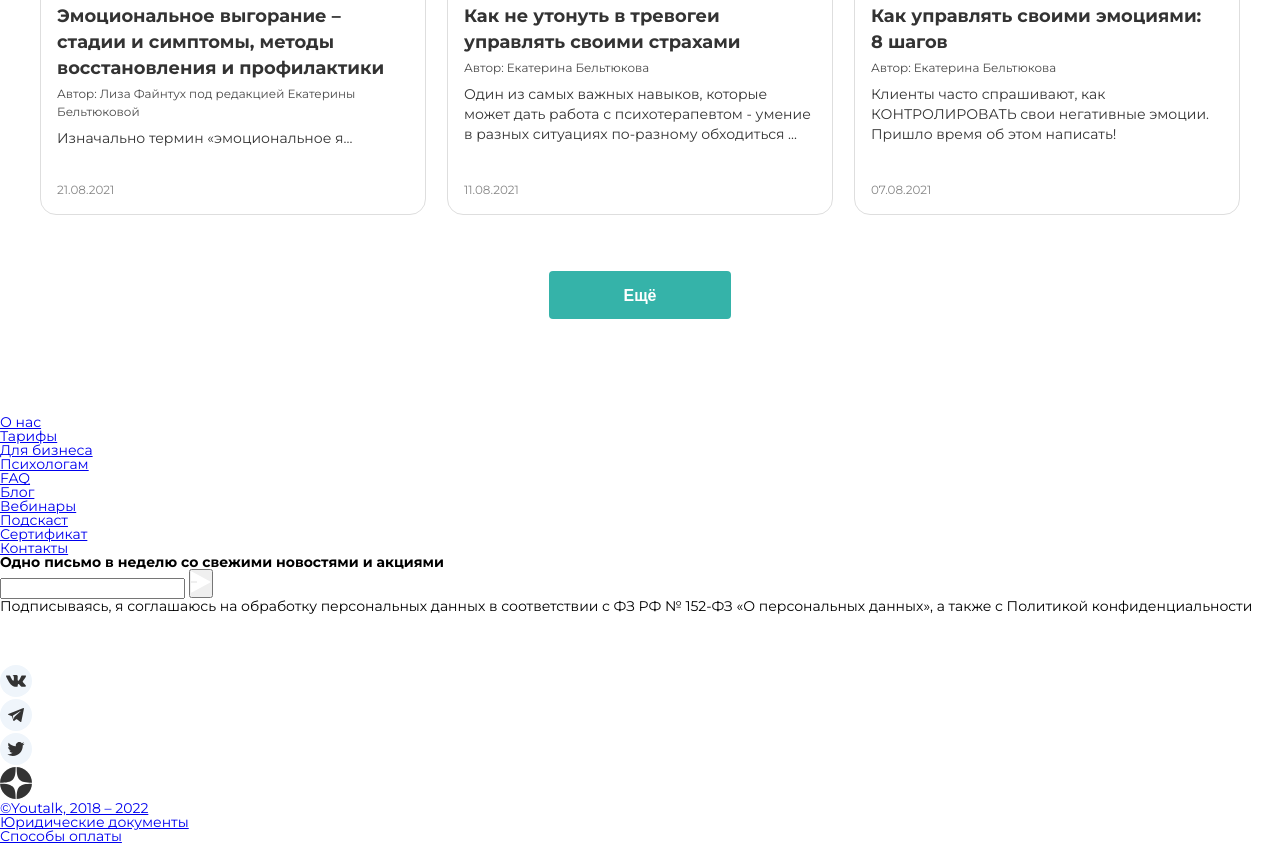
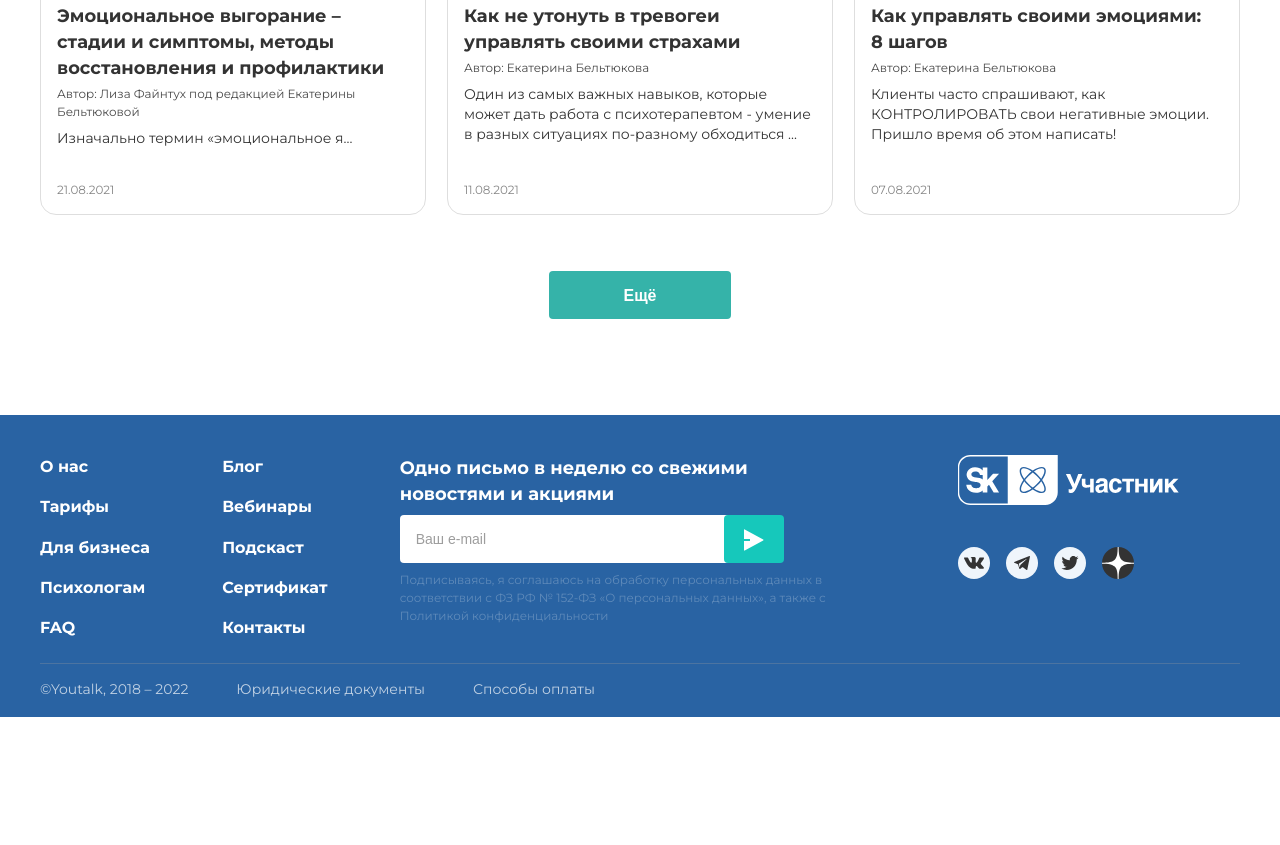
Before and after one commit to maxim-bekish/youtalk, a plain HTML site: page index.html in a window 1280 px wide. Shown: the part 1596-2441 px from the top of the page. After the commit the page ends 2313 px from the top, so only its background shows below. Drawn offline with Linux system fonts and the light colour scheme.

Commit message:
all-footer

```diff
--- a/css/all_css.css
+++ b/css/all_css.css
@@ -1,6 +1,12 @@
 html {
   font-family: "Montserrat";
-  font-weight: 400px;
+  font-weight: 400;
   font-size: 14px;
   line-height: 14px;
 }
+a{
+      text-decoration: none;
+}
+li{
+      list-style-type: none;
+}
--- a/css/css.css
+++ b/css/css.css
@@ -18,12 +18,11 @@ nav {
 }
 .header-section-row__right li {
   margin-left: 30px;
-  list-style-type: none;
+
   display: flex;
   align-items: center;
 }
 .header-section-row__right a {
-  text-decoration: none;
   color: rgba(51, 51, 51, 1);
   font-weight: 500;
   font-size: 1rem;
@@ -64,14 +63,14 @@ nav {
 
 .nav-tag ul {
   margin-bottom: 23px;
-  list-style-type: none;
+
   display: flex;
   flex-wrap: wrap;
   align-items: center;
 }
 .nav-tag li {
   margin-right: 8px;
-  list-style-type: none;
+
   display: flex;
   align-items: center;
   border: 1px solid #c1c5cd;
@@ -82,7 +81,6 @@ nav {
   font-weight: 600;
   font-size: 1rem;
   line-height: 1.17rem;
-  text-decoration: none;
 }
 .tab-history span {
   font-size: 0.85rem;
@@ -258,3 +256,110 @@ nav {
     +
     +
     +  */
+
+footer {
+  background: rgba(41, 99, 163, 1);
+  padding: 40px 0 17px 0;
+}
+.footer-row-up {
+  margin-bottom: 24px;
+  display: flex;
+  justify-content: space-between;
+}
+
+.footer-list {
+  min-height: 184px;
+  display: flex;
+  justify-content: space-between;
+  flex-direction: column;
+}
+
+.footer-row-up a {
+  font-weight: 700;
+  font-size: 1.14rem;
+  line-height: 1.71rem;
+  color: #fff;
+}
+.footer_search_wrapper {
+  max-width: 486px;
+}
+.footer_search_input {
+  margin-bottom: 8px;
+  display: flex;
+  align-items: center;
+  max-width: 384px;
+}
+.footer_search_wrapper h4 {
+  max-width: 356px;
+  margin-bottom: 8px;
+  font-weight: 700;
+  font-size: 1.28rem;
+  line-height: 1.85rem;
+  color: #fff;
+}
+.footer_search_input input {
+  font-size: 1rem;
+  padding-left: 16px;
+  line-height: 1.42rem;
+  width: 384px;
+  height: 48px;
+  border-radius: 4px;
+  border: 0;
+}
+
+.footer_search_input > input::placeholder {
+  border: 0;
+  font-size: 1rem;
+  line-height: 1.42rem;
+  color: #9d9d9d;
+}
+
+.footer_search_input input:focus {
+  outline: none;
+}
+.footer_search_input button {
+  outline: none;
+  background: rgba(22, 200, 187, 1);
+  width: 64px;
+  height: 48px;
+  border: 0;
+  border-radius: 4px;
+  padding: 14px 20px;
+  margin: 0 0px 0 -10px;
+}
+.footer_search_wrapper p {
+  font-size: 0.85rem;
+  color: rgba(255, 255, 255, 0.25);
+  line-height: 1.28rem;
+}
+.mini_logo_social_network {
+  padding-top: 40px;
+  display: flex;
+}
+.mini_logo_social_network div {
+  margin-right: 16px;
+}
+
+.all_logo_social_network {
+  margin-right: 61px;
+  display: flex;
+  flex-direction: column;
+
+}
+.footer-row-down {
+  border-top: 1px solid rgba(157, 157, 157, 0.3);
+  padding-top: 16px;
+}
+.footer-row-down ul {
+  display: flex;
+}
+.footer-row-down li {
+  padding-right: 48px;
+}
+
+.footer-row-down a {
+  font-size: 1rem;
+  line-height: 1.42rem;
+  opacity: 0.7;
+  color: #fff;
+}
--- a/css/reset.css
+++ b/css/reset.css
@@ -7,6 +7,7 @@ label,
 ul,
 a,
 p,
+input,
 span,
 li,
 button,
@@ -23,6 +24,7 @@ caption {
   margin-block-end: 0;
   margin: 0;
   padding: 0;
+  font-weight: normal;
 }
 
 table {
--- a/index.html
+++ b/index.html
@@ -166,7 +166,7 @@
         <section class="section-Down">
 
 
-          <!-- 111111111111111 -->
+
           <div class="wrapper-mini">
             <div>
               <div class="wrapper__img wrapper__img_girl_sleep">
@@ -191,7 +191,7 @@
             <span>21.08.2021</span>
           </div>
 
-          <!-- 22222222222222222222222 -->
+
           <div class="wrapper-mini">
             <div>
               <div class="wrapper__img wrapper__img_girl_sea">
@@ -214,7 +214,7 @@
             <span>11.08.2021</span>
           </div>
 
-          <!-- 3333333333333333333333333 -->
+
           <div class="wrapper-mini">
             <div>
               <div class="wrapper__img wrapper__img_evil_stick">
@@ -237,7 +237,7 @@
             <span>07.08.2021</span>
           </div>
 
-          <!-- 444444444444444444444 -->
+
           <div class="wrapper-mini">
             <div>
               <div class="wrapper__img wrapper__img_woman-laptop">
@@ -259,7 +259,7 @@
             <span>21.08.2021</span>
           </div>
 
-          <!-- 55555555555555555555555 -->
+
           <div class="wrapper-mini">
             <div>
               <div class="wrapper__img wrapper__img_woman-laptop-two">
@@ -285,7 +285,7 @@
             <span>11.08.2021</span>
           </div>
 
-          <!-- 66666666666666666666666 -->
+
           <div class="wrapper-mini">
             <div>
               <div class="wrapper__img wrapper__img_people">
@@ -316,29 +316,31 @@
     </div>
   </main>
   <footer>
-    <div class="section-row">
-      <div>
-        <ul>
-          <li> <a href="#"> О нас </a></li>
-          <li> <a href="#"> Тарифы </a> </li>
-          <li> <a href="#"> Для бизнеса </a> </li>
-          <li> <a href="#"> Психологам </a> </li>
-          <li> <a href="#"> FAQ </a> </li>
-        </ul>
+    <div class="container">
+
+      <div class="footer-row-up">
+        <div class="footer-list">
+
+          <h5> <a href="#"> О нас </a></h5>
+          <h5> <a href="#"> Тарифы </a> </h5>
+          <h5> <a href="#"> Для бизнеса </a> </h5>
+          <h5> <a href="#"> Психологам </a> </h5>
+          <h5> <a href="#"> FAQ </a> </h5>
+
         </div>
-      <div>
-        <ul>
-          <li> <a href="#"> Блог </a> </li>
-          <li> <a href="#"> Вебинары </a> </li>
-          <li> <a href="#"> Подскаст </a> </li>
-          <li> <a href="#"> Сертификат </a> </li>
-          <li> <a href="#"> Контакты </a> </li>
-        </ul>
+        <div class="footer-list">
+
+          <h5> <a href="#"> Блог </a> </h5>
+          <h5> <a href="#"> Вебинары </a> </h5>
+          <h5> <a href="#"> Подскаст </a> </h5>
+          <h5> <a href="#"> Сертификат </a> </h5>
+          <h5> <a href="#"> Контакты </a> </h5>
+
         </div>
         <div class="footer_search_wrapper">
           <h4>Одно письмо в неделю со свежими новостями и акциями</h4>
           <div class="footer_search_input">
-          <input type="text">
+            <input type="gmail" placeholder="Ваш e-mail">
             <button><svg width="20" height="22" viewBox="0 0 20 22" fill="none" xmlns="http://www.w3.org/2000/svg">
                 <path
                   d="M0 12.0001H6V10.0001H0V0.846106C1.48755e-05 0.75922 0.0226703 0.673839 0.0657334 0.598376C0.108797 0.522913 0.170781 0.459974 0.245577 0.415763C0.320372 0.371552 0.405398 0.347594 0.492273 0.346251C0.579148 0.344908 0.664873 0.366227 0.741 0.408106L19.203 10.5621C19.2814 10.6053 19.3468 10.6687 19.3923 10.7457C19.4378 10.8228 19.4618 10.9106 19.4618 11.0001C19.4618 11.0896 19.4378 11.1774 19.3923 11.2545C19.3468 11.3315 19.2814 11.3949 19.203 11.4381L0.741 21.5921C0.664873 21.634 0.579148 21.6553 0.492273 21.654C0.405398 21.6526 0.320372 21.6287 0.245577 21.5844C0.170781 21.5402 0.108797 21.4773 0.0657334 21.4018C0.0226703 21.3264 1.48755e-05 21.241 0 21.1541V12.0001Z"
@@ -350,7 +352,7 @@
             данных», а
             также с Политикой конфиденциальности</p>
         </div>
-      <div>
+        <div class="all_logo_social_network">
           <div class="logo_SK"><svg width="221" height="50" viewBox="0 0 221 50" fill="none"
               xmlns="http://www.w3.org/2000/svg">
               <g clip-path="url(#clip0_1_1708)">
@@ -504,7 +506,7 @@
 
         </div>
       </div>
-    <div class="section-row">
+      <div class="footer-row-down">
         <div>
           <ul>
             <li><a href="#">©Youtalk, 2018 – 2022</a></li>
@@ -513,6 +515,8 @@
           </ul>
         </div>
       </div>
+
+    </div>
   </footer>
 
 </body>
```
Lines whose indentation alone changed are shown as unchanged.
